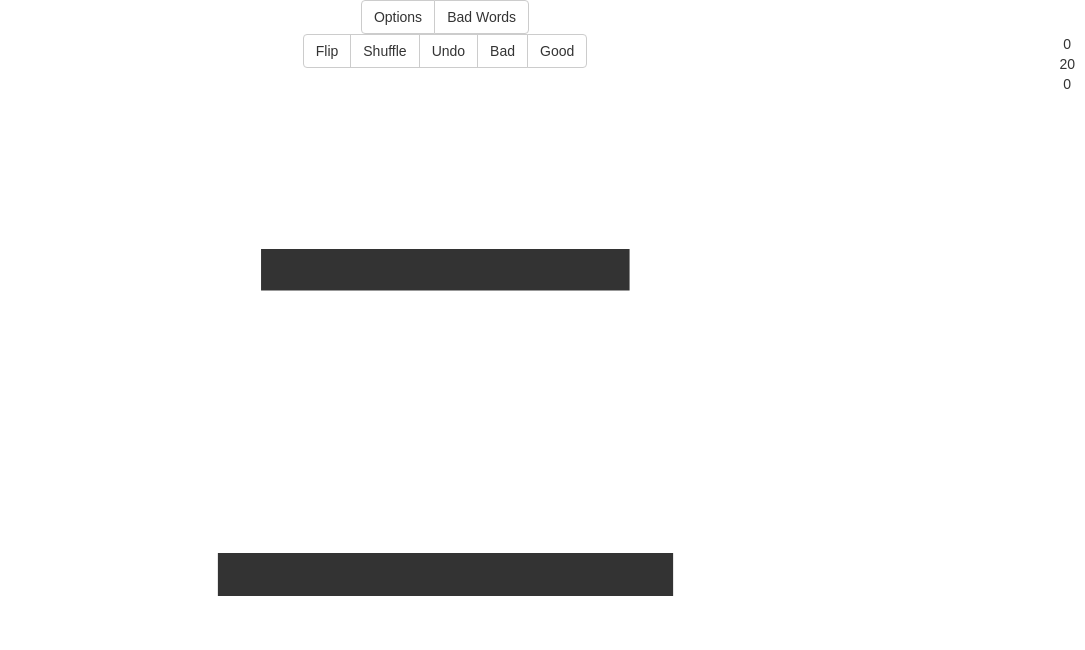
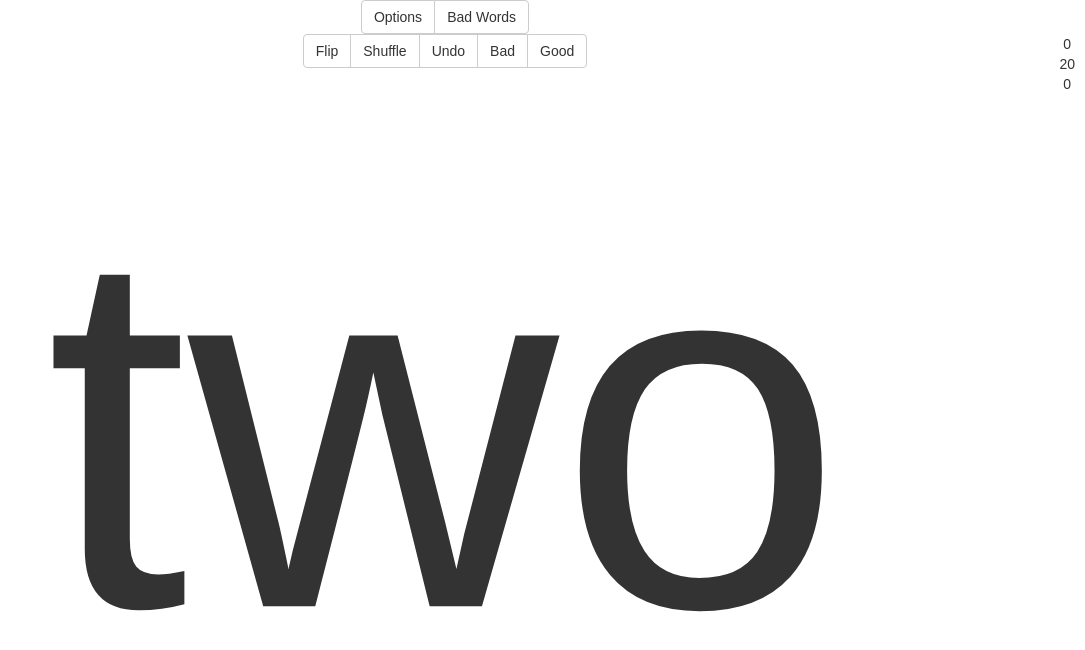
Before and after one commit to aughey/kanji-flash, a React (Create React App) app: page / in a window 1280 px wide. Shown: the top 650 px of the page, without its empty margins (195-1280 px from the left). Built offline with nearby package versions, Linux system fonts and the light colour scheme.

Commit message:
showing back right now

```diff
--- a/src/App.js
+++ b/src/App.js
@@ -292,7 +292,7 @@ class App extends Component {
         </div>
       </div>)
     } else {
-      app_to_show = (<CardApp from_index={from} to_index={to} onBad={this.onBad}/>)
+      app_to_show = (<CardApp starting_state='back' from_index={from} to_index={to} onBad={this.onBad}/>)
     }
 
     return (<div className="App">
@@ -327,10 +327,14 @@ class CardApp extends Component {
     super(props);
     this.terminal_state = 'average'
     this.state = {
-      front_or_back: 'front',
+      front_or_back: this.starting_state(),
       cards: []
     };
     this.undo_stack = [];
+  }
+
+  starting_state() {
+    return this.props.starting_state
   }
 
   static getCardStates(cards) {
@@ -370,12 +374,14 @@ class CardApp extends Component {
       return word;
     })
 
-    return {cards: cards, from_index: begin, to_index: end, card_states: CardApp.getCardStates(cards), front_or_back: 'front'}
+    return {cards: cards, from_index: begin, to_index: end, card_states: CardApp.getCardStates(cards), front_or_back: 'back'}
   }
 
   shuffle = () => {
     this.undo_stack = [];
-    this.setState(() => CardApp.getShuffledCardsState(this.state.from_index, this.state.to_index))
+    var shuffled_state = CardApp.getShuffledCardsState(this.state.from_index, this.state.to_index)
+    shuffled_state.front_or_back = this.starting_state()
+    this.setState(() => shuffled_state)
   }
 
   flip = () => {
@@ -489,7 +495,7 @@ class CardApp extends Component {
       //console.log("DONE WITH CARD")
     }
 
-    this.setState(() => ({cards: newcards, front_or_back: 'front'}))
+    this.setState(() => ({cards: newcards, front_or_back: this.starting_state()}))
 
     return word;
   }
```
